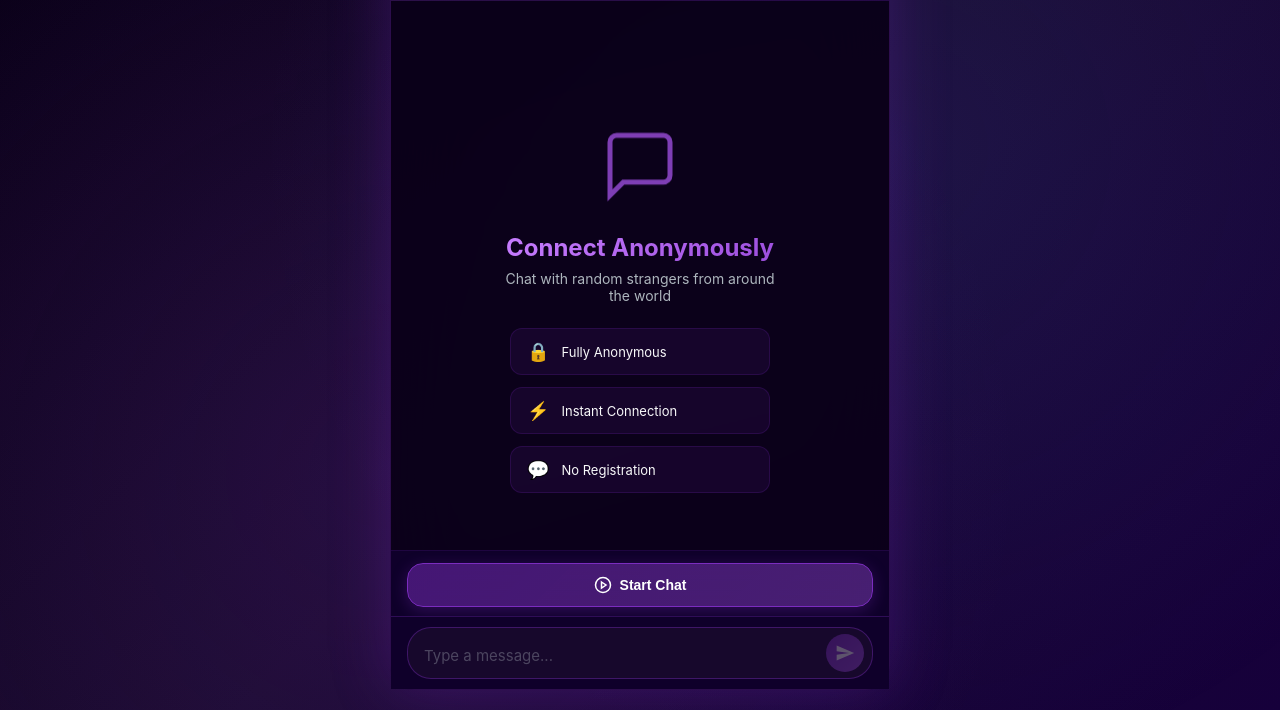
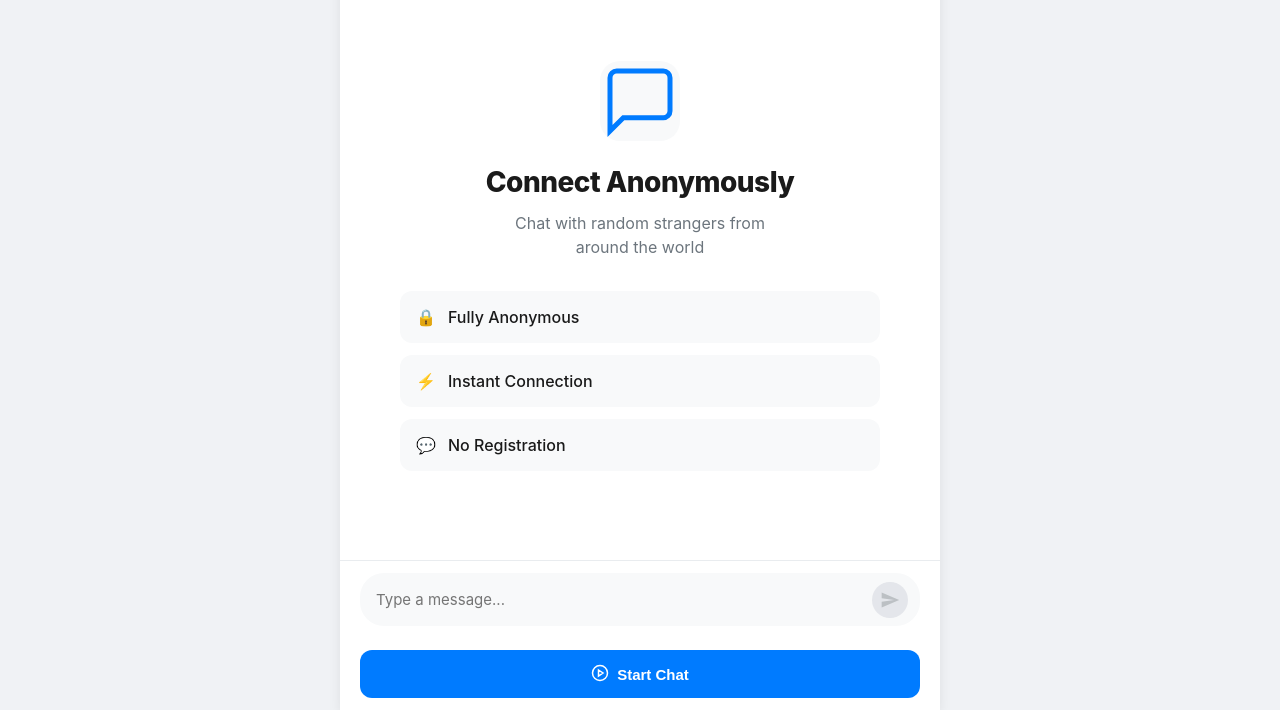
Before and after one commit to sirajulislamrubel09-glitch/anonymous-chat, a website: page public/index.html in a window 1280 px wide. Shown: the part 90-800 px from the top of the page. Drawn offline with nearby package versions, Linux system fonts and the light colour scheme; no server answers.

Commit message:
Add files via upload

```diff
--- a/public/script.js
+++ b/public/script.js
@@ -52,11 +52,13 @@ window.visualViewport?.addEventListener('resize', () => {
 
     if (keyboardHeight > 100) {
         // Keyboard is open
-        document.querySelector('.action-bar').style.display = 'none';
+        const actionBar = document.querySelector('.action-bar');
+        if (actionBar) actionBar.style.display = 'none';
         setTimeout(scrollToBottom, 100);
     } else {
         // Keyboard is closed
-        document.querySelector('.action-bar').style.display = 'flex';
+        const actionBar = document.querySelector('.action-bar');
+        if (actionBar) actionBar.style.display = 'flex';
     }
 });
 
--- a/public/style.css
+++ b/public/style.css
@@ -1,14 +1,17 @@
 :root {
-    --dark-bg: #0a0118;
-    --dark-surface: #1a0b2e;
-    --purple-primary: #7b2cbf;
-    --purple-light: #9d4edd;
-    --blue-accent: #4361ee;
-    --pink-accent: #e94560;
-    --text-primary: #f8f9fa;
-    --text-secondary: #adb5bd;
-    --message-you: #7b2cbf;
-    --message-stranger: #2d1b4e;
+    --bg-color: #ffffff;
+    --surface-color: #f8f9fa;
+    --primary-color: #007bff;
+    --primary-gradient: linear-gradient(135deg, #007bff, #0056b3);
+    --text-main: #1a1a1a;
+    --text-muted: #6c757d;
+    --border-color: #e9ecef;
+    --my-message-bg: #007bff;
+    --my-message-text: #ffffff;
+    --stranger-message-bg: #f1f0f0;
+    --stranger-message-text: #1c1e21;
+    --shadow-sm: 0 2px 4px rgba(0,0,0,0.05);
+    --shadow-md: 0 4px 12px rgba(0,0,0,0.08);
 }
 
 * {
@@ -18,60 +21,35 @@
     -webkit-tap-highlight-color: transparent;
 }
 
-html, body {
-    width: 100%;
-    height: 100%;
+body {
+    font-family: -apple-system, BlinkMacSystemFont, "Segoe UI", Roboto, Helvetica, Arial, sans-serif;
+    background-color: #f0f2f5;
+    color: var(--text-main);
+    height: 100vh;
+    height: 100dvh;
+    display: flex;
+    justify-content: center;
     overflow: hidden;
-    position: fixed;
-    overscroll-behavior: none;
 }
 
-body {
-    font-family: -apple-system, BlinkMacSystemFont, 'Segoe UI', 'Roboto', 'Helvetica', 'Arial', sans-serif;
-    background: linear-gradient(135deg, #0a0118 0%, #1a0b2e 50%, #16003b 100%);
-    color: var(--text-primary);
-    display: flex;
-    justify-content: center;
-    align-items: center;
-}
-
-/* Background Effects */
-body::before {
-    content: '';
-    position: fixed;
-    inset: 0;
-    background: radial-gradient(circle at 30% 70%, rgba(123, 44, 191, 0.15), transparent 60%),
-                radial-gradient(circle at 70% 30%, rgba(67, 97, 238, 0.12), transparent 60%);
-    animation: bgPulse 10s ease-in-out infinite;
-    pointer-events: none;
-}
-
-@keyframes bgPulse {
-    0%, 100% { opacity: 0.6; }
-    50% { opacity: 1; }
-}
-
-/* Container */
 .container {
     width: 100%;
-    max-width: 500px;
-    height: 100vh;
-    height: 100dvh;
-    background: rgba(10, 1, 24, 0.9);
-    backdrop-filter: blur(40px);
+    max-width: 600px;
+    background: var(--bg-color);
     display: flex;
     flex-direction: column;
     position: relative;
-    box-shadow: 0 0 60px rgba(123, 44, 191, 0.3);
+    box-shadow: var(--shadow-md);
 }
 
-/* Header */
 header {
-    background: linear-gradient(135deg, rgba(26, 11, 46, 0.95), rgba(16, 0, 43, 0.95));
-    backdrop-filter: blur(20px);
-    padding: 16px 20px;
-    border-bottom: 1px solid rgba(123, 44, 191, 0.2);
-    flex-shrink: 0;
+    padding: 12px 20px;
+    background: var(--bg-color);
+    border-bottom: 1px solid var(--border-color);
+    display: flex;
+    align-items: center;
+    justify-content: space-between;
+    z-index: 10;
 }
 
 .header-content {
@@ -84,455 +62,253 @@ header {
     width: 10px;
     height: 10px;
     border-radius: 50%;
-    background: #6c757d;
-    flex-shrink: 0;
-    transition: all 0.3s ease;
+    background: #ccc;
 }
 
 .status-dot.online {
-    background: #10b981;
-    box-shadow: 0 0 12px rgba(16, 185, 129, 0.6);
-    animation: dotPulse 2s ease-in-out infinite;
+    background: #31a24c;
+    box-shadow: 0 0 0 2px var(--bg-color), 0 0 0 4px rgba(49, 162, 76, 0.2);
 }
 
-@keyframes dotPulse {
-    0%, 100% { transform: scale(1); opacity: 1; }
-    50% { transform: scale(1.2); opacity: 0.8; }
-}
-
-.header-text {
-    flex: 1;
-}
-
-header h1 {
+.header-text h1 {
     font-size: 18px;
     font-weight: 700;
-    letter-spacing: -0.3px;
-    background: linear-gradient(135deg, #c77dff, #9d4edd);
-    -webkit-background-clip: text;
-    -webkit-text-fill-color: transparent;
-    margin-bottom: 2px;
 }
 
 .status-subtext {
-    font-size: 11px;
-    color: var(--text-secondary);
-    font-weight: 500;
+    font-size: 12px;
+    color: var(--text-muted);
 }
 
-/* Chat Box - ACCOUNTS FOR FIXED INPUT */
 .chat-box {
     flex: 1;
-    padding: 16px;
-    padding-bottom: 80px;
     overflow-y: auto;
-    overflow-x: hidden;
-    background: rgba(10, 1, 24, 0.3);
-    -webkit-overflow-scrolling: touch;
+    padding: 20px;
+    display: flex;
+    flex-direction: column;
+    gap: 12px;
+    background-color: var(--bg-color);
     scroll-behavior: smooth;
-}
-
-.chat-box::-webkit-scrollbar {
-    width: 4px;
-}
-
-.chat-box::-webkit-scrollbar-thumb {
-    background: rgba(123, 44, 191, 0.4);
-    border-radius: 10px;
 }
 
 /* Welcome Screen */
 .welcome-screen {
+    flex: 1;
     display: flex;
     flex-direction: column;
     align-items: center;
     justify-content: center;
     text-align: center;
-    padding: 40px 20px;
-    min-height: 100%;
-    animation: fadeIn 0.6s ease-out;
-}
-
-@keyframes fadeIn {
-    from { opacity: 0; transform: translateY(20px); }
-    to { opacity: 1; transform: translateY(0); }
+    padding: 40px;
 }
 
 .welcome-icon {
     width: 80px;
     height: 80px;
-    margin-bottom: 20px;
-    color: var(--purple-light);
-    opacity: 0.8;
-    animation: float 3s ease-in-out infinite;
-}
-
-@keyframes float {
-    0%, 100% { transform: translateY(0px); }
-    50% { transform: translateY(-10px); }
+    background: var(--surface-color);
+    border-radius: 20px;
+    display: flex;
+    align-items: center;
+    justify-content: center;
+    margin-bottom: 24px;
+    color: var(--primary-color);
 }
 
 .welcome-screen h2 {
-    font-size: 24px;
-    font-weight: 700;
-    margin-bottom: 8px;
-    background: linear-gradient(135deg, #c77dff, #9d4edd);
-    -webkit-background-clip: text;
-    -webkit-text-fill-color: transparent;
+    font-size: 28px;
+    font-weight: 800;
+    margin-bottom: 12px;
+    letter-spacing: -0.5px;
 }
 
 .welcome-desc {
-    font-size: 14px;
-    color: var(--text-secondary);
-    margin-bottom: 24px;
-    max-width: 280px;
+    color: var(--text-muted);
+    font-size: 16px;
+    max-width: 300px;
+    line-height: 1.5;
 }
 
 .feature-list {
-    display: flex;
-    flex-direction: column;
+    margin-top: 32px;
+    display: grid;
     gap: 12px;
     width: 100%;
-    max-width: 260px;
 }
 
 .feature-item {
+    background: var(--surface-color);
+    padding: 16px;
+    border-radius: 12px;
     display: flex;
     align-items: center;
     gap: 12px;
-    padding: 12px 16px;
-    background: rgba(123, 44, 191, 0.1);
-    border: 1px solid rgba(123, 44, 191, 0.2);
-    border-radius: 12px;
-    font-size: 13px;
-    color: var(--text-primary);
-}
-
-.feature-icon {
-    font-size: 18px;
+    font-weight: 500;
 }
 
 /* Messages */
 .message {
-    margin-bottom: 8px;
-    animation: messageSlide 0.3s cubic-bezier(0.4, 0, 0.2, 1);
-    display: flex;
-    flex-direction: column;
-}
-
-@keyframes messageSlide {
-    from { opacity: 0; transform: translateY(10px); }
-    to { opacity: 1; transform: translateY(0); }
+    max-width: 80%;
+    padding: 10px 16px;
+    border-radius: 20px;
+    font-size: 15px;
+    line-height: 1.4;
+    position: relative;
+    word-wrap: break-word;
 }
 
 .message.you {
-    align-items: flex-end;
+    align-self: flex-end;
+    background: var(--my-message-bg);
+    color: var(--my-message-text);
+    border-bottom-right-radius: 4px;
 }
 
 .message.stranger {
-    align-items: flex-start;
+    align-self: flex-start;
+    background: var(--stranger-message-bg);
+    color: var(--stranger-message-text);
+    border-bottom-left-radius: 4px;
 }
 
-.message-bubble {
-    max-width: 75%;
-    padding: 10px 14px;
-    border-radius: 18px;
-    font-size: 14px;
-    line-height: 1.4;
-    word-wrap: break-word;
-    position: relative;
-    box-shadow: 0 2px 8px rgba(0, 0, 0, 0.2);
+.message-meta {
+    font-size: 11px;
+    margin-top: 4px;
+    opacity: 0.7;
+    display: flex;
+    gap: 4px;
 }
 
-/* Message Tail */
-.message-bubble::after {
-    content: '';
-    position: absolute;
-    width: 0;
-    height: 0;
-    border-style: solid;
+.message.you .message-meta { justify-content: flex-end; }
+
+.system-message {
+    align-self: center;
+    background: var(--surface-color);
+    padding: 6px 16px;
+    border-radius: 20px;
+    font-size: 12px;
+    font-weight: 600;
+    color: var(--text-muted);
+    text-transform: uppercase;
+    letter-spacing: 0.5px;
 }
 
-.message.you .message-bubble {
-    background: linear-gradient(135deg, var(--message-you), #6a1b9a);
-    color: white;
-    border-bottom-right-radius: 4px;
+/* Input Area */
+.input-area {
+    padding: 12px 20px;
+    background: var(--bg-color);
+    border-top: 1px solid var(--border-color);
 }
 
-.message.you .message-bubble::after {
-    bottom: 0;
-    right: -6px;
-    border-width: 0 0 10px 10px;
-    border-color: transparent transparent #6a1b9a transparent;
+.input-wrapper {
+    display: flex;
+    align-items: flex-end;
+    background: var(--surface-color);
+    border-radius: 24px;
+    padding: 8px 12px 8px 16px;
+    gap: 8px;
 }
 
-.message.stranger .message-bubble {
-    background: var(--message-stranger);
-    color: var(--text-primary);
-    border-bottom-left-radius: 4px;
-    border: 1px solid rgba(123, 44, 191, 0.2);
+textarea {
+    flex: 1;
+    background: transparent;
+    border: none;
+    outline: none;
+    resize: none;
+    font-family: inherit;
+    font-size: 15px;
+    padding: 8px 0;
+    max-height: 120px;
+    line-height: 1.4;
 }
 
-.message.stranger .message-bubble::after {
-    bottom: 0;
-    left: -6px;
-    border-width: 0 10px 10px 0;
-    border-color: transparent var(--message-stranger) transparent transparent;
+.send-btn {
+    width: 36px;
+    height: 36px;
+    border-radius: 50%;
+    border: none;
+    background: var(--primary-color);
+    color: white;
+    display: flex;
+    align-items: center;
+    justify-content: center;
+    cursor: pointer;
+    transition: transform 0.2s;
 }
 
-/* Message Meta (Timestamp + Status) */
-.message-meta {
+.send-btn:disabled {
+    background: #e4e6eb;
+    color: #bcc0c4;
+    cursor: not-allowed;
+}
+
+.send-btn:active:not(:disabled) { transform: scale(0.9); }
+
+/* Action Bar */
+.action-bar {
+    padding: 12px 20px;
+    display: flex;
+    gap: 12px;
+}
+
+.action-btn {
+    flex: 1;
+    height: 48px;
+    border-radius: 12px;
+    border: none;
+    font-weight: 700;
+    font-size: 15px;
+    cursor: pointer;
     display: flex;
     align-items: center;
-    gap: 4px;
-    margin-top: 4px;
-    font-size: 10px;
-    color: var(--text-secondary);
+    justify-content: center;
+    gap: 8px;
+    transition: filter 0.2s;
 }
 
-.message-time {
-    opacity: 0.7;
+.action-btn.primary {
+    background: var(--primary-color);
+    color: white;
 }
 
-/* Delivery Status */
-.message-status {
-    display: flex;
-    gap: 1px;
+.action-btn.secondary {
+    background: #f02849;
+    color: white;
 }
 
-.checkmark {
-    width: 12px;
-    height: 12px;
-    opacity: 0.6;
-}
-
-.checkmark.read {
-    color: #4361ee;
-    opacity: 1;
-}
-
-.message.stranger .message-meta {
-    flex-direction: row-reverse;
-}
-
-/* System Message */
-.system-message {
-    text-align: center;
-    padding: 12px 16px;
-    margin: 16px 0;
-    font-size: 12px;
-    color: var(--text-secondary);
-    background: rgba(123, 44, 191, 0.1);
-    border-radius: 12px;
-    animation: fadeIn 0.4s ease-out;
-}
+.action-btn:active { filter: brightness(0.9); }
 
 /* Typing Indicator */
 .typing-bubble {
-    padding: 0 16px 12px 16px;
-    animation: fadeIn 0.3s ease-out;
+    padding: 10px 16px;
+    background: var(--stranger-message-bg);
+    border-radius: 20px;
+    border-bottom-left-radius: 4px;
+    align-self: flex-start;
+    display: inline-flex;
+    gap: 4px;
 }
 
 .typing-dots {
     display: inline-flex;
     gap: 4px;
-    padding: 12px 16px;
-    background: var(--message-stranger);
-    border: 1px solid rgba(123, 44, 191, 0.2);
-    border-radius: 18px;
-    border-bottom-left-radius: 4px;
 }
 
 .typing-dots span {
     width: 6px;
     height: 6px;
-    background: var(--purple-light);
+    background: #90949c;
     border-radius: 50%;
-    animation: typingBounce 1.4s ease-in-out infinite;
+    animation: bounce 1.4s infinite;
 }
 
-.typing-dots span:nth-child(1) { animation-delay: 0s; }
 .typing-dots span:nth-child(2) { animation-delay: 0.2s; }
 .typing-dots span:nth-child(3) { animation-delay: 0.4s; }
 
-@keyframes typingBounce {
-    0%, 60%, 100% { transform: translateY(0); opacity: 0.4; }
-    30% { transform: translateY(-8px); opacity: 1; }
+@keyframes bounce {
+    0%, 60%, 100% { transform: translateY(0); }
+    30% { transform: translateY(-4px); }
 }
 
-/* Input Area - FIXED TO BOTTOM, ADJUSTS WITH KEYBOARD */
-.input-area {
-    position: fixed;
-    bottom: 0;
-    left: 0;
-    right: 0;
-    padding: 10px 16px;
-    padding-bottom: max(10px, env(safe-area-inset-bottom));
-    background: rgba(16, 0, 43, 0.98);
-    backdrop-filter: blur(30px);
-    border-top: 1px solid rgba(123, 44, 191, 0.3);
-    z-index: 100;
-    transition: transform 0.2s ease;
+@media (max-width: 600px) {
+    .container { height: 100vh; max-width: 100%; border-radius: 0; }
 }
-
-.input-wrapper {
-    display: flex;
-    align-items: flex-end;
-    gap: 8px;
-    padding: 6px 8px 6px 16px;
-    background: rgba(26, 11, 46, 0.8);
-    border: 1.5px solid rgba(123, 44, 191, 0.4);
-    border-radius: 24px;
-    transition: all 0.2s ease;
-    max-width: 100%;
-}
-
-.input-wrapper:focus-within {
-    border-color: var(--purple-primary);
-    background: rgba(26, 11, 46, 0.95);
-    box-shadow: 0 0 20px rgba(123, 44, 191, 0.2);
-}
-
-#messageInput {
-    flex: 1;
-    background: transparent;
-    border: none;
-    outline: none;
-    color: var(--text-primary);
-    font-size: 15px;
-    font-family: inherit;
-    resize: none;
-    max-height: 120px;
-    min-height: 20px;
-    line-height: 1.4;
-    padding: 6px 0;
-}
-
-#messageInput::placeholder {
-    color: var(--text-secondary);
-    opacity: 0.7;
-}
-
-#messageInput:disabled {
-    opacity: 0.5;
-}
-
-.send-btn {
-    width: 38px;
-    height: 38px;
-    padding: 0;
-    margin-left: 4px;
-    border: none;
-    border-radius: 50%;
-    background: linear-gradient(135deg, var(--purple-primary), var(--purple-light));
-    color: white;
-    display: flex;
-    align-items: center;
-    justify-content: center;
-    cursor: pointer;
-    transition: all 0.15s ease;
-    flex-shrink: 0;
-    box-shadow: 0 4px 16px rgba(123, 44, 191, 0.4);
-}
-
-.send-btn:disabled {
-    opacity: 0.3;
-    cursor: not-allowed;
-    box-shadow: none;
-}
-
-.send-btn:active:not(:disabled) {
-    transform: scale(0.9);
-    box-shadow: 0 2px 8px rgba(123, 44, 191, 0.6);
-}
-
-/* Action Bar - MOVED ABOVE INPUT */
-.action-bar {
-    display: flex;
-    gap: 10px;
-    padding: 12px 16px;
-    background: rgba(16, 0, 43, 0.98);
-    backdrop-filter: blur(10px);
-    border-top: 1px solid rgba(123, 44, 191, 0.15);
-    flex-shrink: 0;
-    position: fixed;
-    bottom: 70px;
-    left: 0;
-    right: 0;
-    z-index: 99;
-}
-
-.action-btn {
-    flex: 1;
-    display: flex;
-    align-items: center;
-    justify-content: center;
-    gap: 8px;
-    padding: 12px 16px;
-    border: 1.5px solid;
-    border-radius: 16px;
-    font-size: 14px;
-    font-weight: 600;
-    cursor: pointer;
-    transition: all 0.2s ease;
-    backdrop-filter: blur(10px);
-}
-
-.btn-icon {
-    display: flex;
-    align-items: center;
-}
-
-.action-btn.primary {
-    background: linear-gradient(135deg, rgba(123, 44, 191, 0.5), rgba(157, 78, 221, 0.4));
-    border-color: var(--purple-primary);
-    color: white;
-    box-shadow: 0 4px 16px rgba(123, 44, 191, 0.3);
-}
-
-.action-btn.primary:active {
-    transform: scale(0.97);
-}
-
-.action-btn.secondary {
-    background: rgba(233, 69, 96, 0.3);
-    border-color: var(--pink-accent);
-    color: white;
-    box-shadow: 0 4px 16px rgba(233, 69, 96, 0.2);
-}
-
-.action-btn.secondary:active {
-    transform: scale(0.97);
-}
-
-/* Desktop */
-@media (min-width: 601px) {
-    body {
-        padding: 20px;
-    }
-
-    .container {
-        max-width: 500px;
-        height: 95vh;
-        max-height: 800px;
-        border-radius: 24px;
-        border: 1px solid rgba(123, 44, 191, 0.3);
-    }
-}
-
-/* Small screens */
-@media (max-height: 700px) {
-    .welcome-screen {
-        padding: 30px 20px;
-    }
-
-    .welcome-icon {
-        width: 60px;
-        height: 60px;
-        margin-bottom: 16px;
-    }
-
-    .welcome-screen h2 {
-        font-size: 20px;
-    }
-}
```
